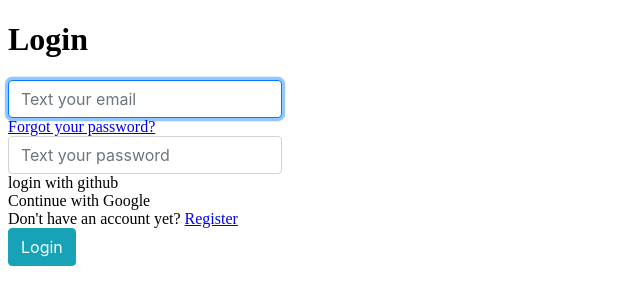
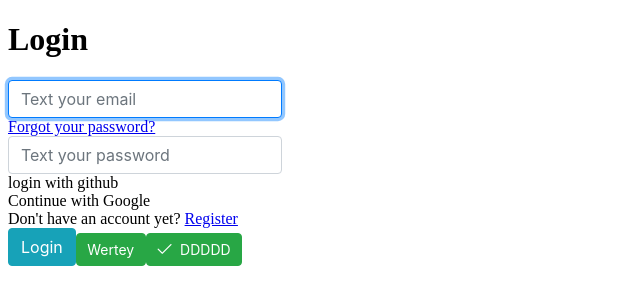
Before and after one commit to dzmitry-viartseika/challenge-MERN, a React (Create React App) app in the folder frontend/: page /login in a window 1280 px wide. Shown: the top 304 px of the page, without its empty margins (0-640 px from the left). Built offline with nearby package versions, Linux system fonts and the light colour scheme.

Commit message:
add rate limit backend

```diff
--- a/frontend/package.json
+++ b/frontend/package.json
@@ -13,7 +13,7 @@
     "@types/react": "^18.2.21",
     "@types/react-dom": "^18.2.7",
     "axios": "^1.5.0",
-    "primeicons": "6.0.1",
+    "primeicons": "^6.0.1",
     "primereact": "^9.6.3",
     "react": "^18.2.0",
     "react-dom": "^18.2.0",
--- /dev/null
+++ b/frontend/src/components/Buttons/ButtonBase.tsx
@@ -0,0 +1,18 @@
+import { Button } from 'primereact/button';
+
+interface IProps {
+    text: string,
+    size: "small" | "large",
+    severity: "success" | "help" | "warning" | "secondary" | "info" | "danger",
+    disabled: boolean
+}
+
+const ButtonBase = ({ text, size = 'small', severity = 'secondary', disabled = false }: IProps) => {
+    console.log('label', text)
+    return (
+        <Button label={text} size={size} severity={severity} disabled={disabled} />
+    )
+}
+
+ButtonBase.displayName = 'ButtonBase';
+export default ButtonBase;
--- /dev/null
+++ b/frontend/src/components/Buttons/ButtonIcon.tsx
@@ -0,0 +1,18 @@
+import {Button} from "primereact/button";
+
+interface IButtonIconProps {
+    iconClass: string,
+    text: string,
+    size: "small" | "large",
+    severity: "success" | "help" | "warning" | "secondary" | "info" | "danger",
+    disabled: boolean
+}
+
+const ButtonIcon = ({ text, iconClass, size = 'small', severity = 'secondary', disabled = false }: IButtonIconProps) => {
+    return (
+        <Button label={text} icon={iconClass} size={size} severity={severity} disabled={disabled} />
+    );
+};
+
+ButtonIcon.displayName = 'ButtonIcon';
+export default ButtonIcon;
--- a/frontend/src/index.tsx
+++ b/frontend/src/index.tsx
@@ -4,6 +4,7 @@ import { StrictMode } from 'react';
 import Router from './router/router'
 import { BrowserRouter } from 'react-router-dom';
 import './index.css';
+import 'primeicons/primeicons.css';
 import "primereact/resources/primereact.min.css";
 import "primereact/resources/themes/bootstrap4-light-blue/theme.css";
 import {ErrorBoundary} from "react-error-boundary";
--- a/frontend/src/pages/LoginPage.tsx
+++ b/frontend/src/pages/LoginPage.tsx
@@ -7,6 +7,8 @@ import {routes} from "../constants/routes";
 import {Link} from "react-router-dom";
 import GithubLogin from "../components/LoginStrategy/GithubLogin/GithubLogin";
 import GoogleLogin from "../components/LoginStrategy/GoogleLogin/GoogleLogin";
+import ButtonBase from "../components/Buttons/ButtonBase";
+import ButtonIcon from "../components/Buttons/ButtonIcon";
 
 interface IFormInput {
     email: string
@@ -75,6 +77,8 @@ const LoginPage = () => {
                     Don't have an account yet? <Link to={routes.REGISTER} className="mb-2 text-center">Register</Link>
                 </div>
                 <Button type="submit" label="Login" severity="info" />
+                <ButtonBase text="Wertey" severity="success" />
+                <ButtonIcon text="DDDDD" severity="success" iconClass="pi pi-check"/>
             </form>
         </div>
     )
```
Also changed, not shown: 1 other file (tests, documents, lock files or other folders).
